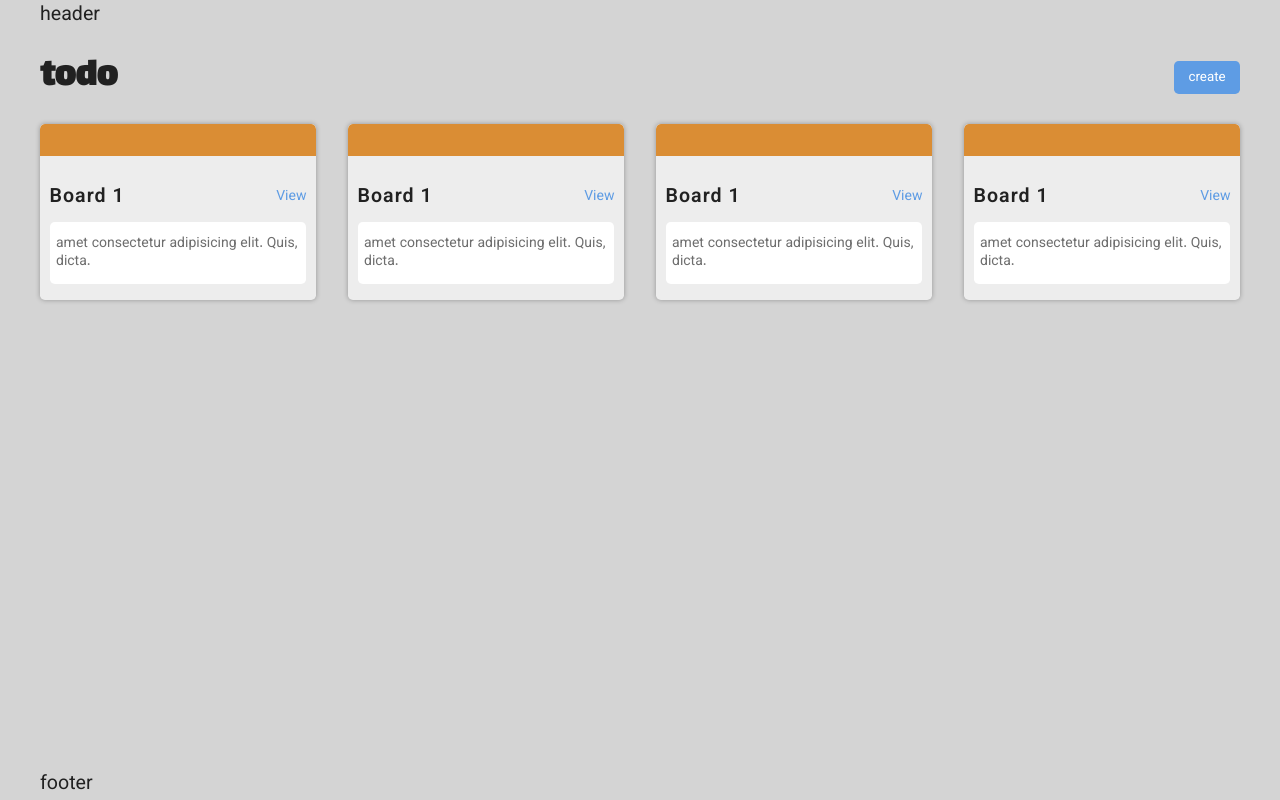
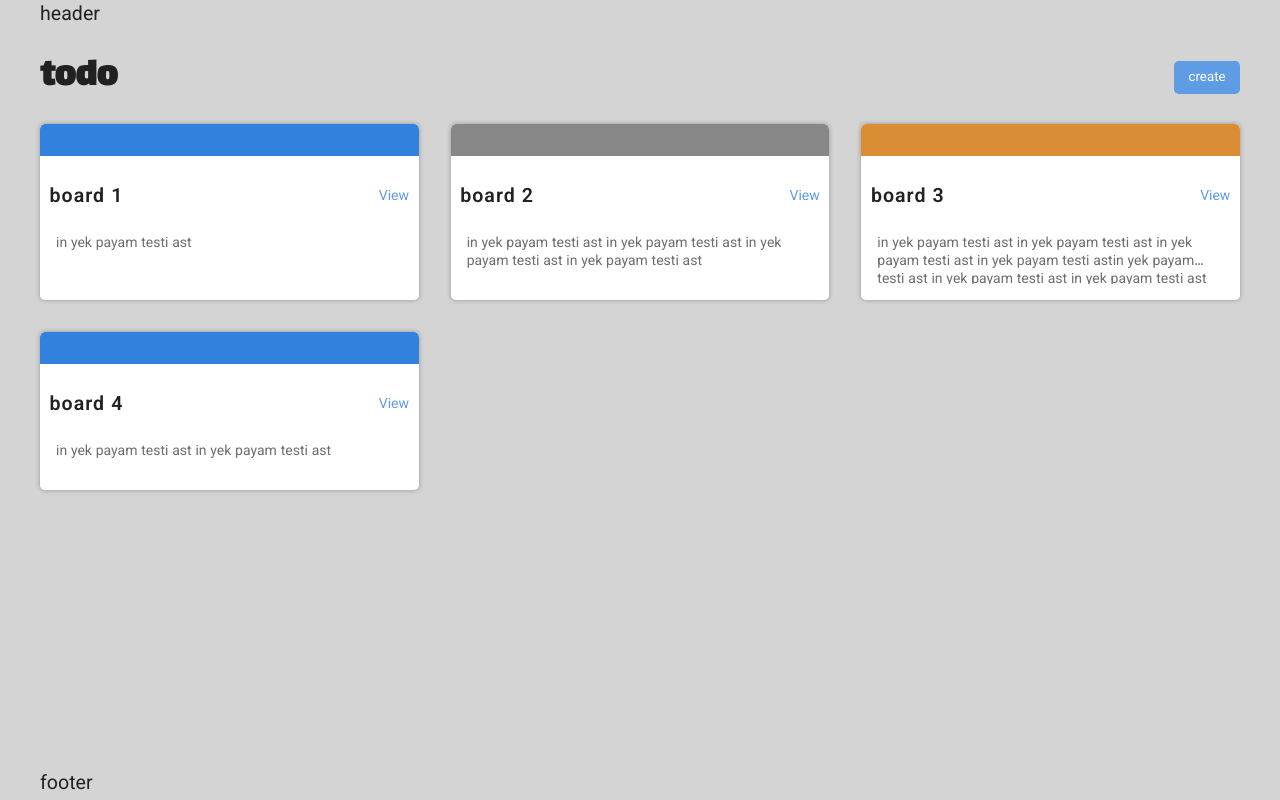
Before and after one commit to aminkazemideveloper-web/todo-tables, a React (Vite) app: page / in a window 1280 px wide. Built offline with nearby package versions, Linux system fonts and the light colour scheme.

Commit message:
[add] type for BoardCard component

```diff
--- a/package.json
+++ b/package.json
@@ -10,6 +10,7 @@
     "preview": "vite preview"
   },
   "dependencies": {
+    "clsx": "^2.1.1",
     "react": "^19.2.6",
     "react-dom": "^19.2.6"
   },
--- a/src/App.module.css
+++ b/src/App.module.css
@@ -37,7 +37,7 @@
         .main {
             .boards {
                 display: grid;
-                grid-template-columns: repeat(auto-fill, minmax(16rem, 1fr));
+                grid-template-columns: repeat(auto-fill, minmax(18rem, 1fr));
                 gap: 2rem;
 
                 >li {
--- a/src/App.tsx
+++ b/src/App.tsx
@@ -16,16 +16,36 @@ function App() {
         <main className={styles.main}>
           <ul className={styles.boards}>
             <li >
-                <BoardCard/>
+              <BoardCard
+                id={1}
+                color='blue'
+                description='in yek payam testi ast'
+                title='board 1'
+              />
             </li>
             <li >
-                <BoardCard/>
+              <BoardCard
+                id={2}
+                color='gray'
+                description='in yek payam testi ast in yek payam testi ast in yek payam testi ast in yek payam testi ast'
+                title='board 2'
+              />
             </li>
             <li >
-                <BoardCard/>
+              <BoardCard
+                id={3}
+                color='yellow'
+                description=' in yek payam testi ast in yek payam testi ast in yek payam testi ast in yek payam testi astin yek payam testi ast in yek payam testi ast in yek payam testi ast'
+                title='board 3'
+              />
             </li>
             <li >
-                <BoardCard/>
+              <BoardCard
+                id={4}
+                color='blue'
+                description=' in yek payam testi ast  in yek payam testi ast'
+                title='board 4'
+              />
             </li>
 
           </ul>
--- a/src/components/boardCard/boardCard.module.css
+++ b/src/components/boardCard/boardCard.module.css
@@ -1,8 +1,8 @@
-  .board {
+  .board-card {
       box-shadow: 0 0 5px rgba(0, 0, 0, 0.3);
       border-radius: 0.3rem;
       overflow: hidden;
-                        background-color: var(--color-surface--1);
+      background-color: var(--color-surface--3);
       block-size: 100%;
 
       .cover {
@@ -44,7 +44,7 @@
               -webkit-box-orient: vertical;
               overflow: hidden;
               block-size: 100%;
-                                background-color: var(--color-surface--3);
+              /* background-color: var(--color-surface--3); */
               padding: 0.8rem 0.4rem;
               border-radius: 0.3rem;
               color: var(--color-text--sub);
--- a/src/components/boardCard/boardCard.tsx
+++ b/src/components/boardCard/boardCard.tsx
@@ -1,16 +1,30 @@
+import clsx from 'clsx'
 import styles from './boardCard.module.css'
+import type { ReactNode } from 'react'
 
-export default function BoardCard (){
+type Color = "gray" | "yellow" | "blue"
+
+
+type Props = {
+    id : number ;
+    title : string ;
+    description : string ;
+    color : Color
+}
+
+
+
+export default function BoardCard ({id,color ,title ,description}:Props): ReactNode{
     return (
-        <div className={styles.board}>
-                <div className={styles.cover + " yellow"}></div>
+        <div className={styles["board-card"]}>
+                <div className={clsx(styles.cover , color)}></div>
                 <div className={styles.content}>
                   <div className={styles.header}>
-                    <h3 className={styles.title}>Board 1</h3>
+                    <h3 className={styles.title}>{title}</h3>
                     <a href="#" className={styles.link}>View</a>
                   </div>
 
-                  <p className={styles.description}>amet consectetur adipisicing elit. Quis, dicta.</p>
+                  <p className={styles.description}>{description}</p>
 
                 </div>
               </div>
--- a/src/index.css
+++ b/src/index.css
@@ -19,7 +19,7 @@ button, input , textarea , select {
 
 body{
     font-family: "Vazirmatn", sans-serif; ;
-    inline-size: min(100% , 75rem);
+    inline-size: min(100% - 2rem, 75rem);
     margin-inline: auto;
     background-color: var(--color-surface--2);
     color: var(--color-text);
```
Also changed, not shown: 1 other file (tests, documents, lock files or other folders). Lines whose indentation alone changed are shown as unchanged.
